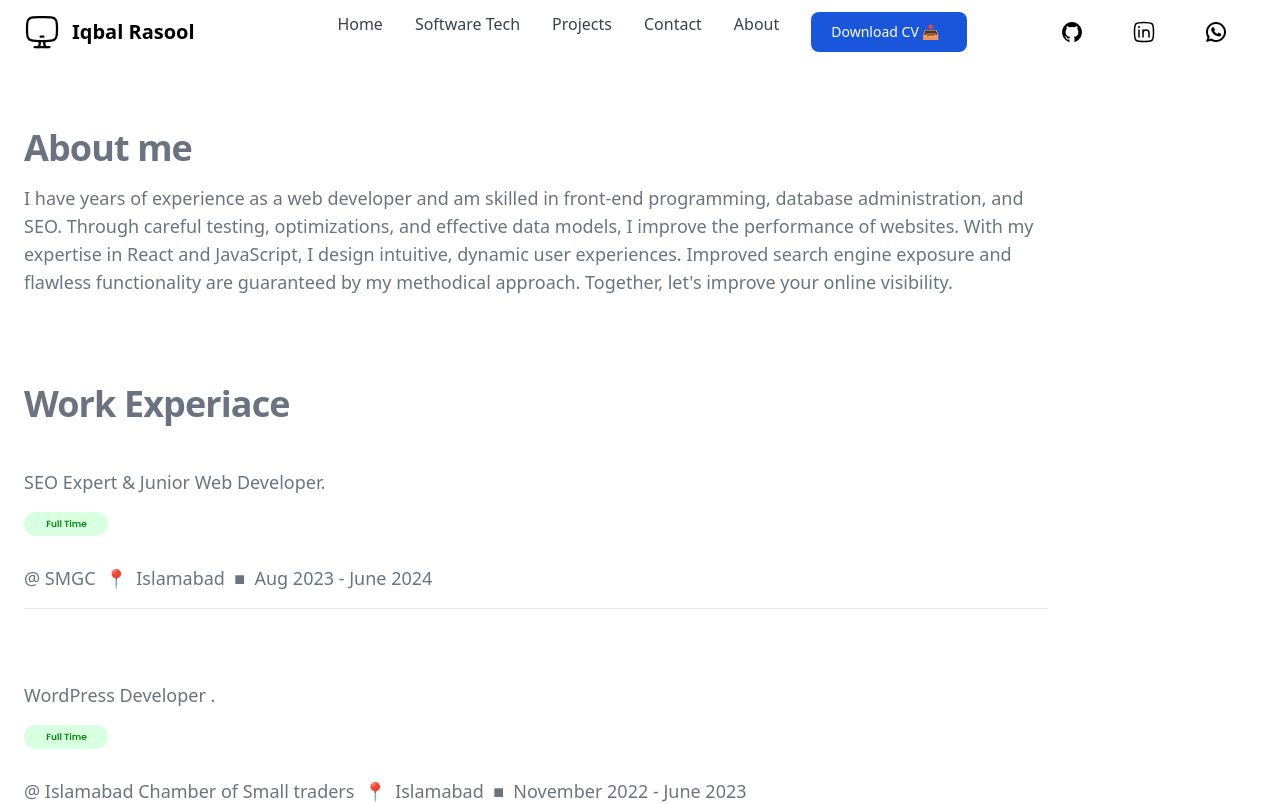
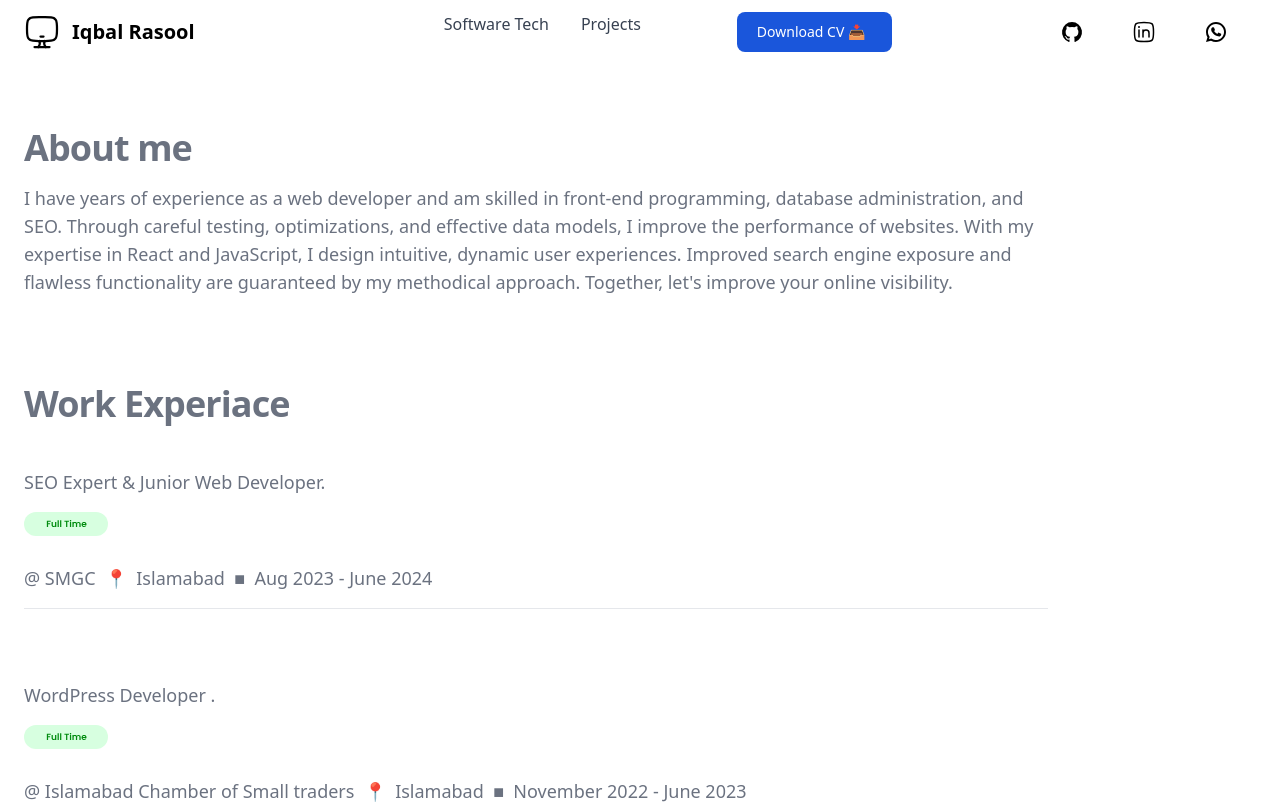
Before and after one commit to WazeerIqbal/iqbal-portfolio, a React (Vite) app: page /about in a window 1280 px wide. Shown: the top 804 px of the page. Built offline with nearby package versions, Linux system fonts and the light colour scheme.

Commit message:
6th commit

```diff
--- a/src/components/Header.tsx
+++ b/src/components/Header.tsx
@@ -1,9 +1,10 @@
 import React from 'react';
-import { Link } from 'react-router-dom';
+import { Navigate } from 'react-router-dom';
 import computersvg from '../images/computer.svg';
 import github from '../images/github.svg';
 import whatsapp from '../images/whatsapp.svg';
 import linkedin from '../images/linkedin.svg';
+
 interface HeaderProps  {
   scrollToSection:(sectionId:string)=>void;
 }
@@ -49,7 +50,7 @@
                   <a href="/" className="block py-2 pr-4 pl-3 text-white rounded bg-primary-700 lg:bg-transparent lg:text-primary-700 lg:p-0 dark:text-white" aria-current="page">Home</a>
                 </li>
                 <li>
-                  <Link to="/" className="block py-2 pr-4 pl-3 text-gray-700 border-b border-gray-100 hover:bg-gray-50 lg:hover:bg-transparent lg:border-0 lg:hover:text-primary-700 lg:p-0 dark:text-gray-400 lg:dark:hover:text-white dark:hover:bg-gray-700 dark:hover:text-white lg:dark:hover:bg-transparent dark:border-gray-700">Home</Link>
+                  <Navigate to="/" className="block py-2 pr-4 pl-3 text-gray-700 border-b border-gray-100 hover:bg-gray-50 lg:hover:bg-transparent lg:border-0 lg:hover:text-primary-700 lg:p-0 dark:text-gray-400 lg:dark:hover:text-white dark:hover:bg-gray-700 dark:hover:text-white lg:dark:hover:bg-transparent dark:border-gray-700">Home</Navigate>
                 </li>
 
                 <li>
@@ -65,10 +66,10 @@
                   }}>Projects</a>
                 </li>
                 <li>
-                  <Link to="/contact-us" className="block py-2 pr-4 pl-3 text-gray-700 border-b border-gray-100 hover:bg-gray-50 lg:hover:bg-transparent lg:border-0 lg:hover:text-primary-700 lg:p-0 dark:text-gray-400 lg:dark:hover:text-white dark:hover:bg-gray-700 dark:hover:text-white lg:dark:hover:bg-transparent dark:border-gray-700">Contact</Link>
+                  <Navigate to="/contact-us" className="block py-2 pr-4 pl-3 text-gray-700 border-b border-gray-100 hover:bg-gray-50 lg:hover:bg-transparent lg:border-0 lg:hover:text-primary-700 lg:p-0 dark:text-gray-400 lg:dark:hover:text-white dark:hover:bg-gray-700 dark:hover:text-white lg:dark:hover:bg-transparent dark:border-gray-700">Contact</Navigate>
                 </li>
                 <li>
-                  <Link to="/about" className="block py-2 pr-4 pl-3 text-gray-700 border-b border-gray-100 hover:bg-gray-50 lg:hover:bg-transparent lg:border-0 lg:hover:text-primary-700 lg:p-0 dark:text-gray-400 lg:dark:hover:text-white dark:hover:bg-gray-700 dark:hover:text-white lg:dark:hover:bg-transparent dark:border-gray-700">About</Link>
+                  <Navigate to="/about" className="block py-2 pr-4 pl-3 text-gray-700 border-b border-gray-100 hover:bg-gray-50 lg:hover:bg-transparent lg:border-0 lg:hover:text-primary-700 lg:p-0 dark:text-gray-400 lg:dark:hover:text-white dark:hover:bg-gray-700 dark:hover:text-white lg:dark:hover:bg-transparent dark:border-gray-700">About</Navigate>
                 </li>
                 <li>
                   <a href="/IQBAL-cv.pdf" download>
```
